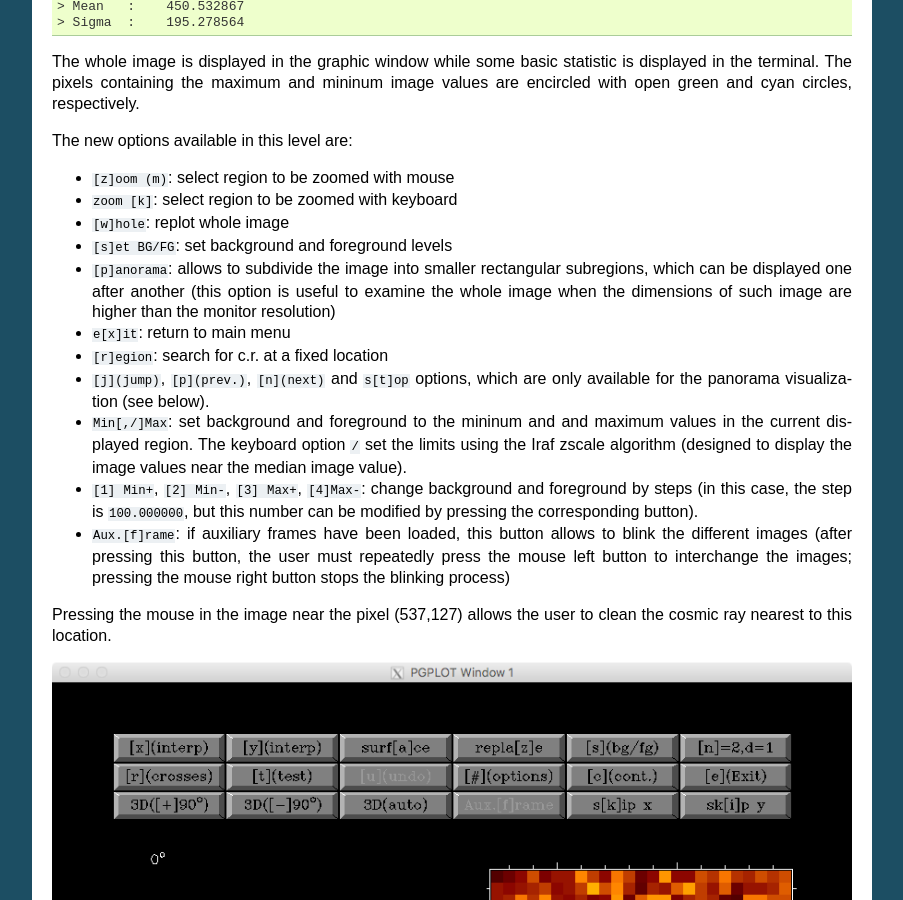
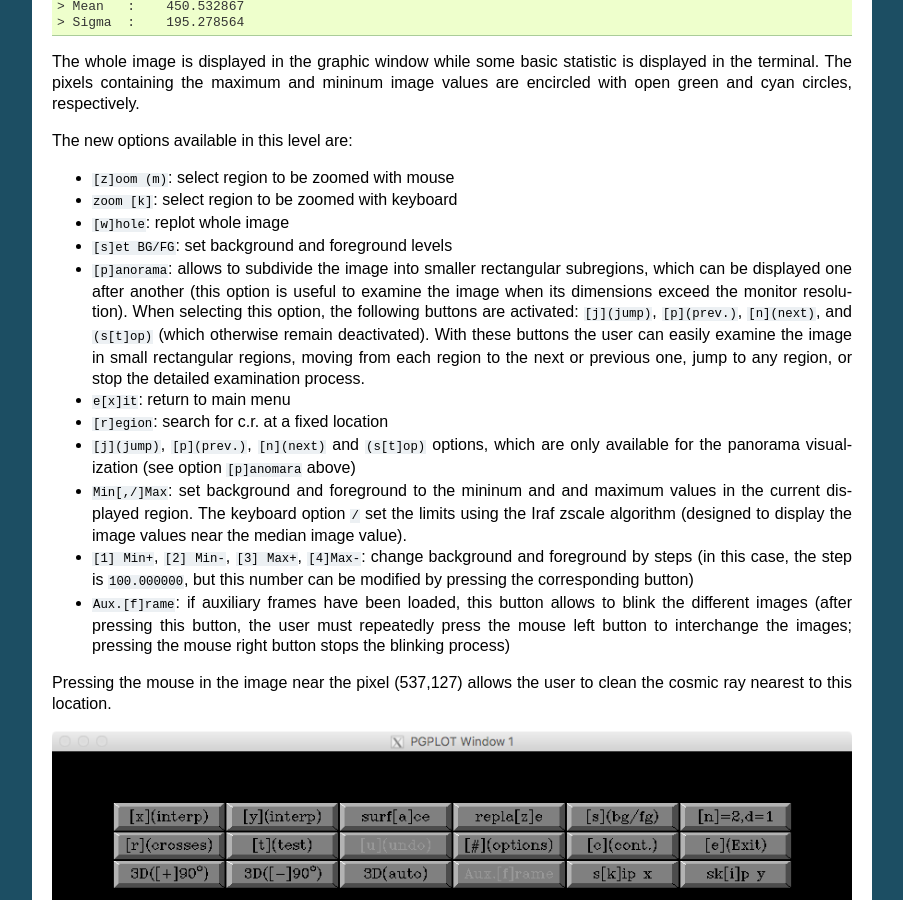
Before and after one commit to nicocardiel/cleanest, a Sphinx documentation site: the page built from docs/using_the_program.rst, in a window 1280 px wide and 900 px high, scrolled down 4063 px. Shown: the whole window, without its empty margins (198-1101 px from the left). Built offline with Sphinx 7.4.7, drawn with Linux system fonts in a browser that asks for light colours; formulas are drawn with MathJax 3.

Commit message:
Include explanation concerning the use of [p]anomara within [l]ook

```diff
--- a/docs/using_the_program.rst
+++ b/docs/using_the_program.rst
@@ -211,15 +211,20 @@ The new options available in this level are:
 
 - ``[p]anorama``: allows to subdivide the image into smaller rectangular
   subregions, which can be displayed one after another (this option is useful
-  to examine the whole image when the dimensions of such image are higher than
-  the monitor resolution)
+  to examine the image when its dimensions exceed the monitor resolution). When
+  selecting this option, the following buttons are activated: ``[j](jump)``,
+  ``[p](prev.)``, ``[n](next)``, and ``(s[t]op)`` (which otherwise remain
+  deactivated). With these buttons the user can easily examine the image in
+  small rectangular regions, moving from each region to the next or previous
+  one, jump to any region, or stop the detailed examination process.
 
 - ``e[x]it``: return to main menu
 
 - ``[r]egion``: search for c.r. at a fixed location
 
-- ``[j](jump)``, ``[p](prev.)``, ``[n](next)`` and ``s[t]op`` options, which
-  are only available for the panorama visualization (see below).
+- ``[j](jump)``, ``[p](prev.)``, ``[n](next)`` and ``(s[t]op)`` options, which
+  are only available for the panorama visualization (see option ``[p]anomara``
+  above)
 
 - ``Min[,/]Max``: set background and foreground to the mininum and and maximum
   values in the current displayed region. The keyboard option ``/`` set the
@@ -228,7 +233,7 @@ The new options available in this level are:
 
 - ``[1] Min+``, ``[2] Min-``, ``[3] Max+``, ``[4]Max-``: change background and
   foreground by steps (in this case, the step is ``100.000000``, but this
-  number can be modified by pressing the corresponding button).
+  number can be modified by pressing the corresponding button)
 
 - ``Aux.[f]rame``: if auxiliary frames have been loaded, this button allows to
   blink the different images (after pressing this button, the user must
```
